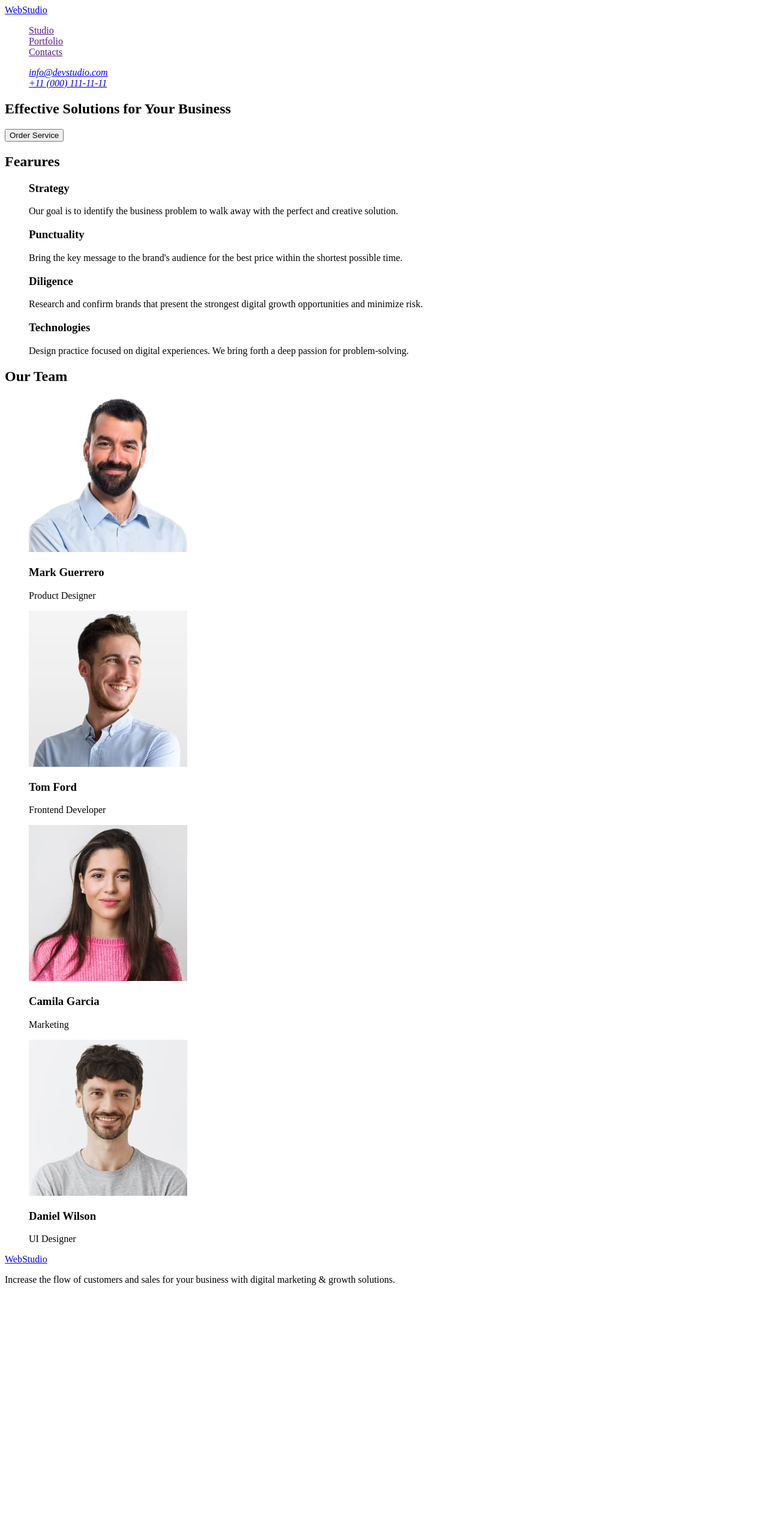
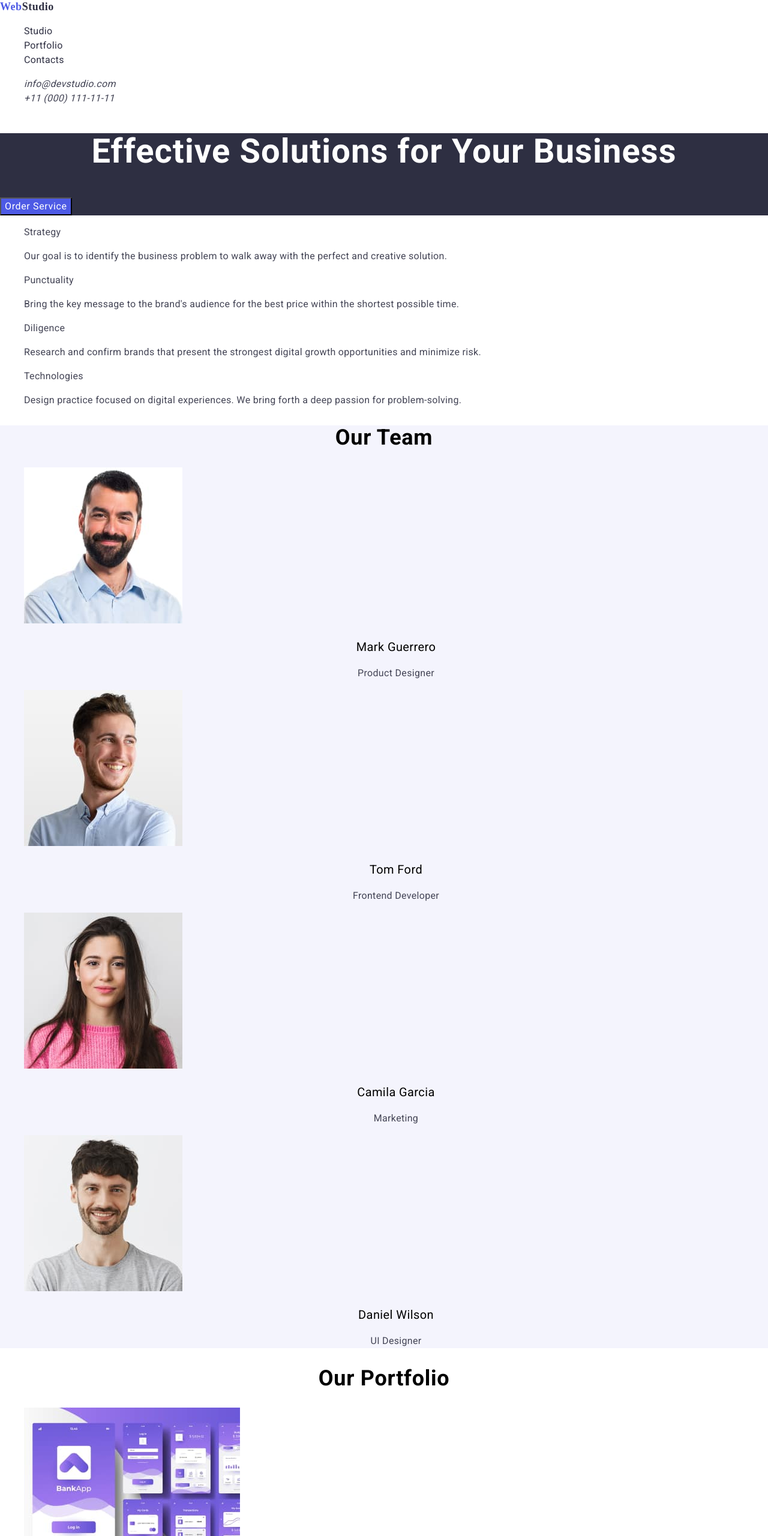
Before and after one commit to Serhii-Lorz/goit-markup-hw-02, a plain HTML site: page index.html in a window 1280 px wide. Shown: the top 2560 px of the page at 60% size. Before the commit the page ends 2158 px from the top, so only its background shows below. Drawn offline with nearby package versions, Linux system fonts and the light colour scheme.

Commit message:
update, add styles

```diff
--- a/css/styles.css
+++ b/css/styles.css
@@ -1,5 +1,204 @@
 /* Стилі для body */
+
+body {
+    font-family: Roboto;
+    font-weight: Regular;
+    font-size: 16px;
+    line-height: 24px;
+    letter-spacing: 2%;
+}
 
 ul {
     list-style-type: none;
 }
+
+/* Стилі для header */
+
+.header .logo {
+    font-family: Raleway;
+    font-size: 18px;
+    font-weight: 700;
+    line-height: 21px;
+    letter-spacing: 0.03em;
+    text-align: left;
+    color: #4D5AE5;
+    text-decoration: none;
+}
+
+.header .span {
+    font-family: Raleway;
+    font-size: 18px;
+    font-weight: 700;
+    line-height: 21px;
+    letter-spacing: 0.03em;
+    text-align: left;
+    color: #2E2F42;
+}
+
+.header .navigation .link {
+    font-size: 16px;
+    font-weight: 500;
+    line-height: 24px;
+    letter-spacing: 0.02em;
+    text-align: left;
+    text-decoration: none;
+    color: #2E2F42;
+}
+
+.header .navigation .link:hover {
+    color: #404BBF;
+}
+
+.header .navigation .link:active {
+    color: #404BBF;
+}
+
+.link-address {
+    font-size: 16px;
+    font-weight: 400;
+    line-height: 24px;
+    letter-spacing: 0.02em;
+    text-align: left;
+    text-decoration: none;
+    color: #434455;
+}
+
+.link-address:hover {
+    color: #404BBF;
+}
+
+/* Стилі для first-section */
+
+.first-section {
+    background-color: #2E2F42;;
+}
+
+.main-title {
+    font-size: 56px;
+    font-weight: 700;
+    line-height: 60px;
+    letter-spacing: 0.02em;
+    text-align: center;
+    color: #FFFFFF;
+}
+
+.button {
+    font-size: 16px;
+    font-weight: 500;
+    line-height: 24px;
+    letter-spacing: 0.04em;
+    text-align: left;
+    color: #FFFFFF;
+    background-color: #4D5AE5;
+}
+
+.button:hover {
+    background-color: #404BBF;
+}
+
+/* Стилі для second-section */
+
+.second-section .features .title {
+    font-size: 16px;
+    font-weight: 400;
+    line-height: 24px;
+    letter-spacing: 0.02em;
+    text-align: left;
+    color: #434455;
+}
+
+.second-section .features .paragraph {
+    font-size: 16px;
+    font-weight: 400;
+    line-height: 24px;
+    letter-spacing: 0.02em;
+    text-align: left;
+    color: #434455;
+}
+
+/* Стилі для third-section */
+
+.third-section {
+    background-color: #F4F4FD;
+}
+
+.third-section-main-title {
+    font-size: 36px;
+    font-weight: 700;
+    line-height: 40px;
+    letter-spacing: 0.02em;
+    text-align: center;
+}
+
+.our-team .title {
+    font-size: 20px;
+    font-weight: 500;
+    line-height: 24px;
+    letter-spacing: 0.02em;
+    text-align: center;
+}
+
+.our-team .paragraph {
+    font-size: 16px;
+    font-weight: 400;
+    line-height: 24px;
+    letter-spacing: 0.02em;
+    text-align: center;
+    color: #434455;
+}
+
+/* Стилі для fourth-section */
+
+.fourth-section-main-title {
+    font-size: 36px;
+    font-weight: 700;
+    line-height: 40px;
+    letter-spacing: 0.02em;
+    text-align: center;
+}
+
+.fourth-section .title {
+    font-size: 20px;
+    font-weight: 500;
+    line-height: 24px;
+    letter-spacing: 0.02em;
+    text-align: left;
+}
+
+.fourth-section .paragraph {
+    font-size: 16px;
+    font-weight: 400;
+    line-height: 24px;
+    letter-spacing: 0.02em;
+    text-align: left;
+}
+
+/* Стилі для footer */
+
+.footer {
+    background-color: #2E2F42;
+}
+
+.footer .logo {
+    font-family: Raleway;
+    font-size: 18px;
+    font-weight: 700;
+    line-height: 21px;
+    letter-spacing: 0.03em;
+    text-align: left;
+    color: #4D5AE5;
+    text-decoration: none;
+}
+
+.footer .span {
+    color: #F4F4FD;
+}
+
+.footer .paragraph {
+    font-size: 16px;
+    font-weight: 400;
+    line-height: 24px;
+    letter-spacing: 0.02em;
+    text-align: left;
+    color: #F4F4FD;
+}
--- a/index.html
+++ b/index.html
@@ -2,8 +2,12 @@
 <html lang="en">
 <head>
     <meta charset="UTF-8">
-    <meta name="viewport" content="width=device-width, initial-scale=1.0">
     <title>WebStudio</title>
+        <link rel="stylesheet" href="https://cdnjs.cloudflare.com/ajax/libs/modern-normalize/2.0.0/modern-normalize.min.css"
+            integrity="sha512-4xo8blKMVCiXpTaLzQSLSw3KFOVPWhm/TRtuPVc4WG6kUgjH6J03IBuG7JZPkcWMxJ5huwaBpOpnwYElP/m6wg=="
+            crossorigin="anonymous" referrerpolicy="no-referrer" />
+        <link rel="stylesheet" href="./css/styles.css" />
+        <link href="https://fonts.googleapis.com/css2?family=Roboto:wght@400;700&display=swap" rel="stylesheet">
         <link rel="stylesheet" href="./css/styles.css" />
 </head>
 <body>
@@ -19,10 +23,10 @@
         <address class="address">
             <ul>
                 <li>
-                    <a href="mailto:info@devstudio.com" class="link">info@devstudio.com</a>
+                    <a href="mailto:info@devstudio.com" class="link-address">info@devstudio.com</a>
                 </li>
                 <li>
-                    <a href="tel:+110001111111" class="link">+11 (000) 111-11-11</a>
+                    <a href="tel:+110001111111" class="link-address">+11 (000) 111-11-11</a>
                 </li>
             </ul>
         </address>
@@ -33,8 +37,8 @@
             <button type="button" class="button">Order Service</button>
         </section>
         <section class="second-section">
-            <h2 class="second-section-main-title">Fearures</h2>
-            <ul class="fearures">
+            <h2 class="second-section-main-title" hidden>Fearures</h2>
+            <ul class="features">
                 <li>
                     <h3 class="title">Strategy</h3>
                     <p class="paragraph">
@@ -86,6 +90,41 @@
                 </li>
             </ul>
         </section>
+        <section class="fourth-section">
+            <h2 class="fourth-section-main-title">Our Portfolio</h2>
+            <ul>
+                <li>
+                    <img src="./images/banking-app.jpg" alt="Banking App" />
+                    <h3 class="title">Banking App</h3>
+                    <p class="paragraph">App</p>
+                </li>
+                <li>
+                    <img src="./images/cashless-payment.jpg" alt="Cashless Payment" />
+                    <h3 class="title">Cashless Payment</h3>
+                    <p class="paragraph">Marketing</p>
+                </li>
+                <li>
+                    <img src="./images/online-courses.jpg" alt="Online Courses">
+                    <h3 class="title">Online Courses</h3>
+                    <p class="paragraph">App</p>
+                </li>
+                <li>
+                    <img src="./images/taxi-service.jpg" alt="Taxi Service" />
+                    <h3 class="title">Taxi Service</h3>
+                    <p class="paragraph">Marketing</p>
+                </li>
+                <li>
+                    <img src="./images/screen-illustrations.jpg" alt="Screen Illustrations" />
+                    <h3 class="title">Screen Illustrations</h3>
+                    <p class="paragraph">Design</p>
+                </li>
+                <li>
+                    <img src="./images/online-courses.jpg" alt="Online Courses" />
+                    <h3 class="paragraph">Online Courses</h3>
+                    <p class="paragraph">Marketing</p>
+                </li>
+            </ul>
+        </section>
     </main>
     <footer class="footer">
         <a href="./index.html" class="logo">Web<span class="span">Studio</span></a>
```
